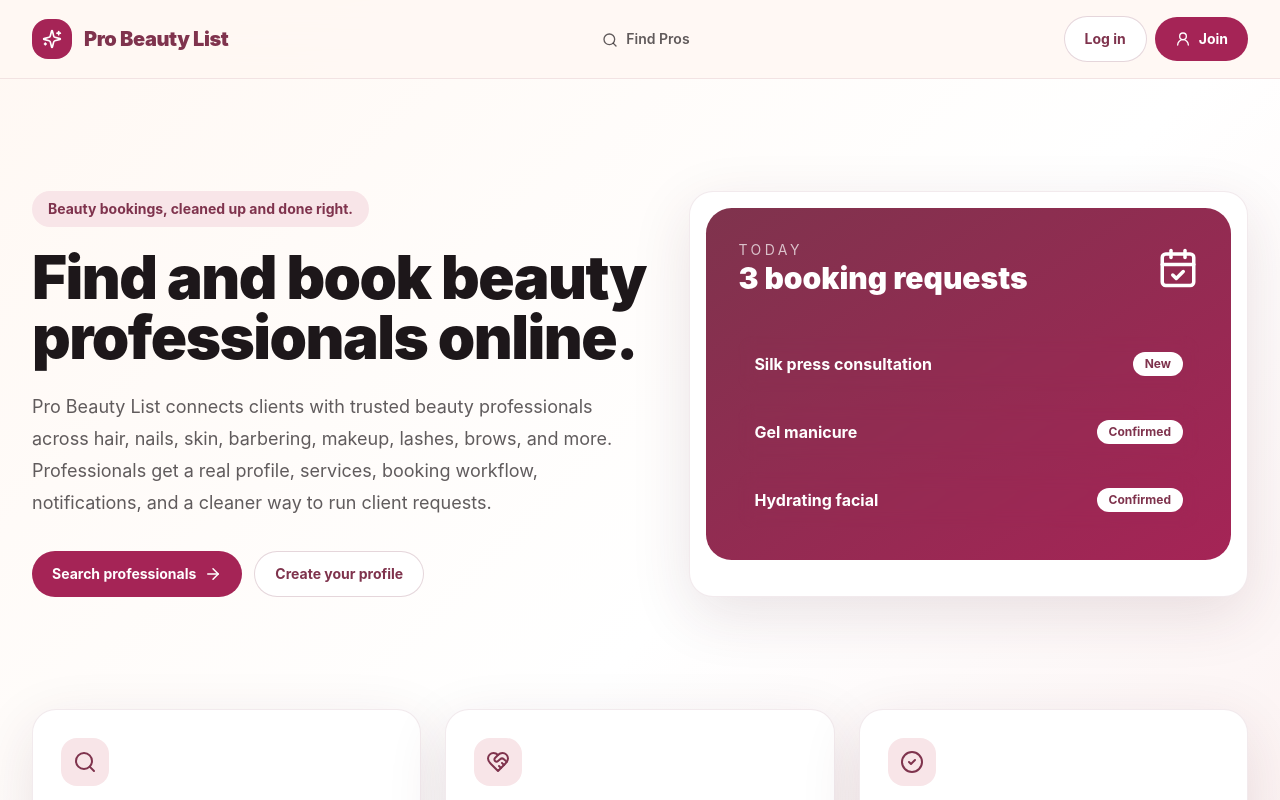
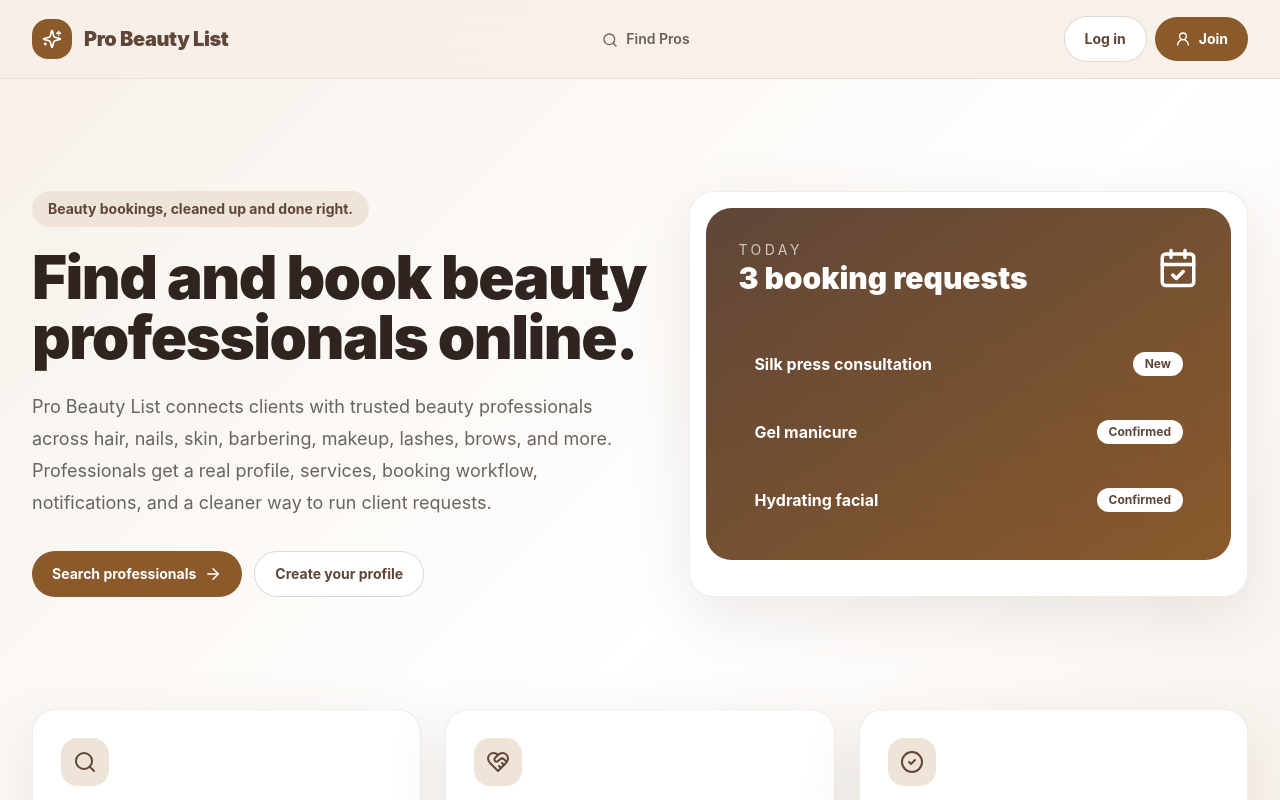
Before and after one commit to breecurry/probeautylist, a React (Vite) app: page / in a window 1280 px wide. Shown: the top 800 px of the page. Built offline with nearby package versions, Linux system fonts and the light colour scheme; no server answers.

Commit message:
Restore warm neutral brand palette

```diff
--- a/tailwind.config.ts
+++ b/tailwind.config.ts
@@ -5,15 +5,15 @@ export default {
   theme: {
     extend: {
       colors: {
-        ink: '#1d171a',
-        blush: '#f8e5e8',
-        rosewood: '#7f334d',
-        berry: '#a52456',
-        cream: '#fff8f3',
+        ink: '#2f241f',
+        blush: '#efe4d8',
+        rosewood: '#5f4638',
+        berry: '#8a5a2b',
+        cream: '#f7f0e8',
         gold: '#c99a46',
       },
       boxShadow: {
-        soft: '0 18px 60px rgba(84, 31, 52, 0.12)',
+        soft: '0 18px 60px rgba(95, 70, 56, 0.12)',
       },
     },
   },
```
